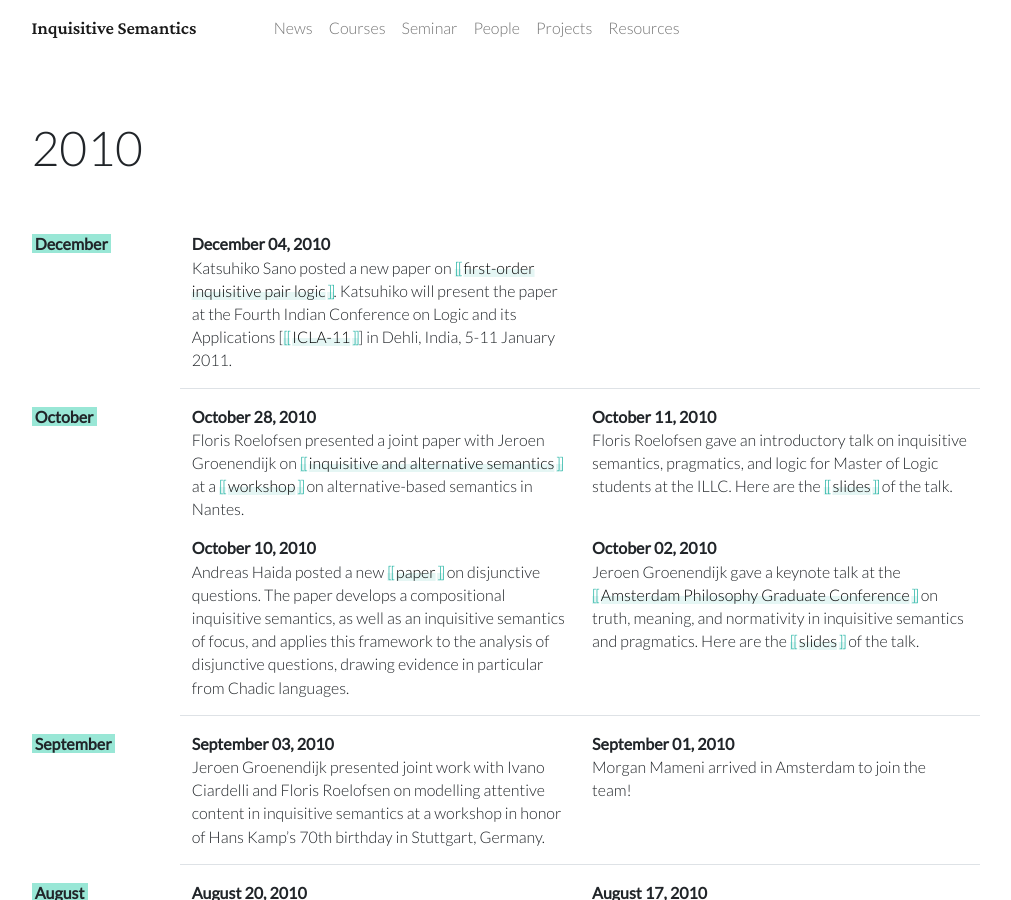
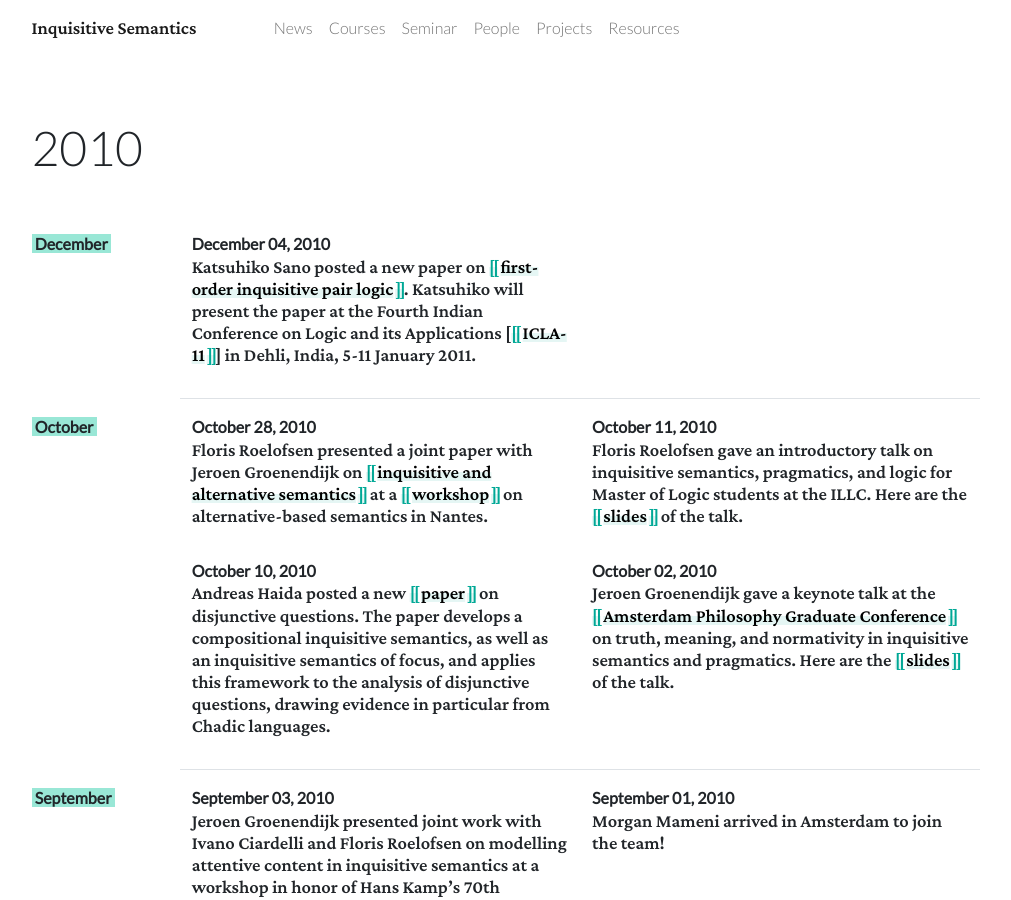
Before and after one commit to froelofs/inquisitive-semantics, a Jekyll site: the page built from news.html, in a window 1280 px wide and 900 px high, scrolled down 306 px. Shown: the whole window, without its empty margins (140-1151 px from the left). Built offline with Jekyll 4.4.1, drawn with Linux system fonts in a browser that asks for light colours.

Commit message:
news serif

```diff
--- a/news.html
+++ b/news.html
@@ -27,11 +27,13 @@ title: News
 				<div class="col-12 col-md-10 border-bottom">
 					<div class=" row row-cols-1 row-cols-sm-2">
 						{% for item in monthItems.items %}
-						<div class="col">
+						<div class="col mb-3">
 							<time datetime="{{ item.date | date: '%Y-%m-%d' }}">
-								{{ item.date | date: '%B %d, %Y' }}
+								{{- item.date | date: '%B %d, %Y' -}}
 							</time>
-							{{ item.text | markdownify }}
+							<div class="serif">
+								{{- item.text | markdownify -}}
+							</div>
 						</div>
 					{% endfor %}
 					</div>
```
